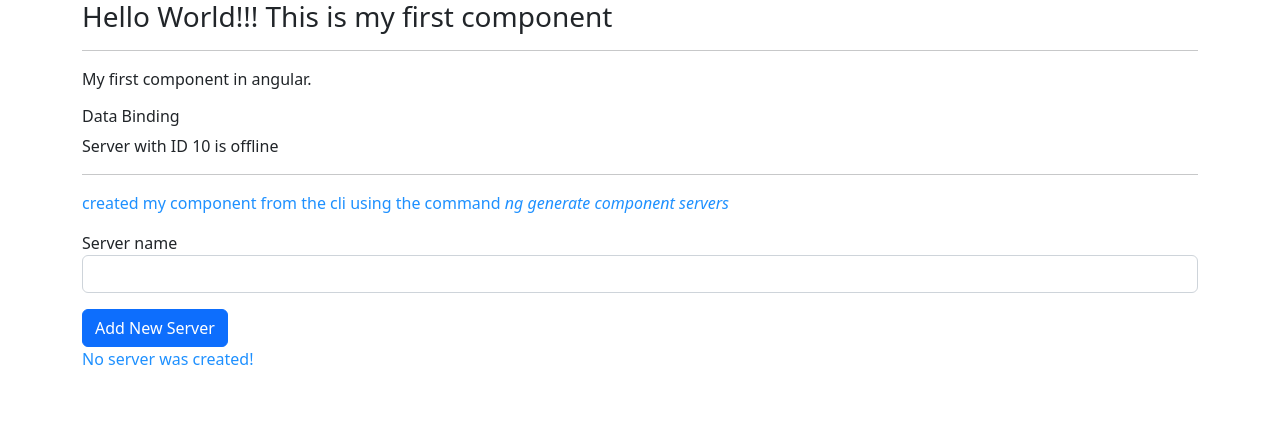
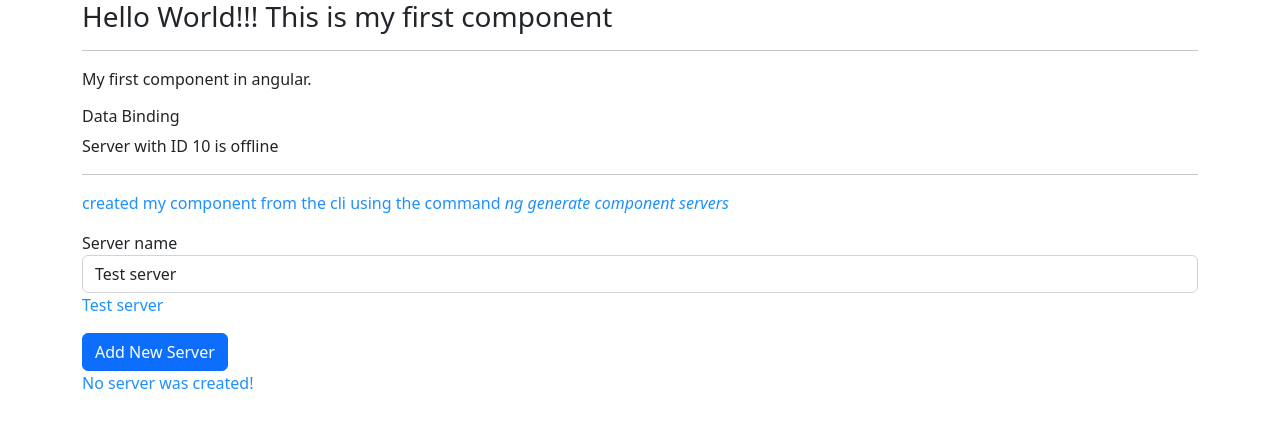
Before and after one commit to jumaantony/learning-angular, an Angular app: page / in a window 1280 px wide. Shown: the top 428 px of the page. Built offline with nearby package versions, Linux system fonts and the light colour scheme.

Commit message:
two way data binding

```diff
--- a/src/app/app.module.ts
+++ b/src/app/app.module.ts
@@ -1,5 +1,6 @@
 import { NgModule } from '@angular/core';
 import { BrowserModule } from '@angular/platform-browser';
+import { FormsModule } from '@angular/forms';
 
 import { AppComponent } from './app.component';
 import { ServerComponent } from './server/server.component';
@@ -12,7 +13,8 @@ import { ServersComponent } from './servers/servers.component';
     ServersComponent,
   ],
   imports: [
-    BrowserModule
+    BrowserModule,
+    FormsModule
   ],
   providers: [],
   bootstrap: [AppComponent]
--- a/src/app/servers/servers.component.html
+++ b/src/app/servers/servers.component.html
@@ -5,7 +5,11 @@
 </p>
 
 <label for="server_name"> Server name</label>
-<input type="text" class="form-control" id="server_name" name="server_name" (input)="onUpdateServerName($event)">
+<!-- <input type="text" class="form-control" id="server_name" name="server_name" (input)="onUpdateServerName($event)"> -->
+
+<input type="text" class="form-control" id="server_name" name="server_name" [(ngModel)]="serverName">
+
+
 <p>{{serverName}}</p>
 
 <input type="button" value="Add New Server" class="btn btn-primary btn-md" [disabled]="!allowNewServer" (click)="onCreateServer()">
--- a/src/app/servers/servers.component.ts
+++ b/src/app/servers/servers.component.ts
@@ -19,7 +19,7 @@ import { Component } from '@angular/core';
 export class ServersComponent {
   allowNewServer = false;
   serverCreationStatus = 'No server was created!';
-  serverName = '';
+  serverName = 'Test server';
 
   constructor() {
     setTimeout(() => {
```
